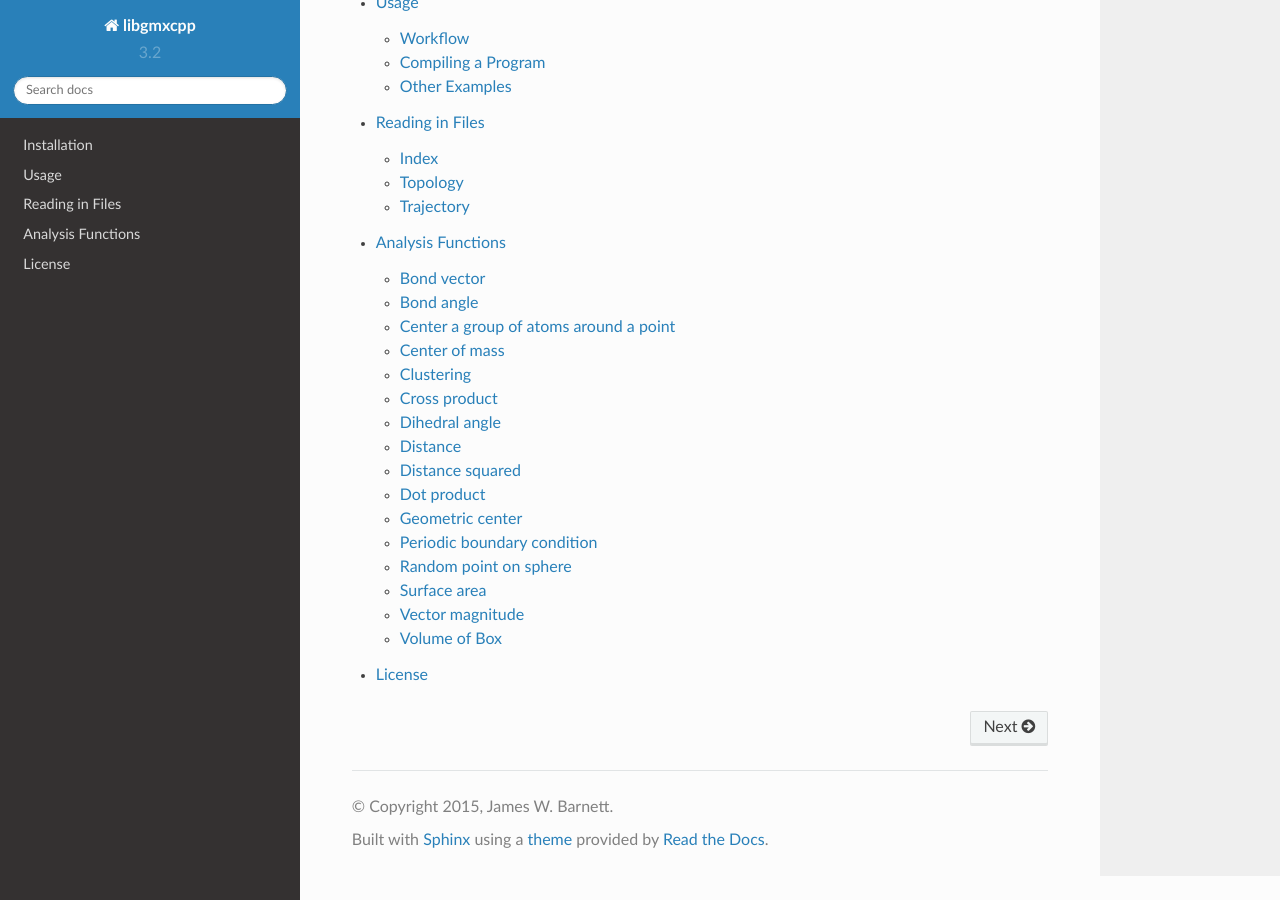
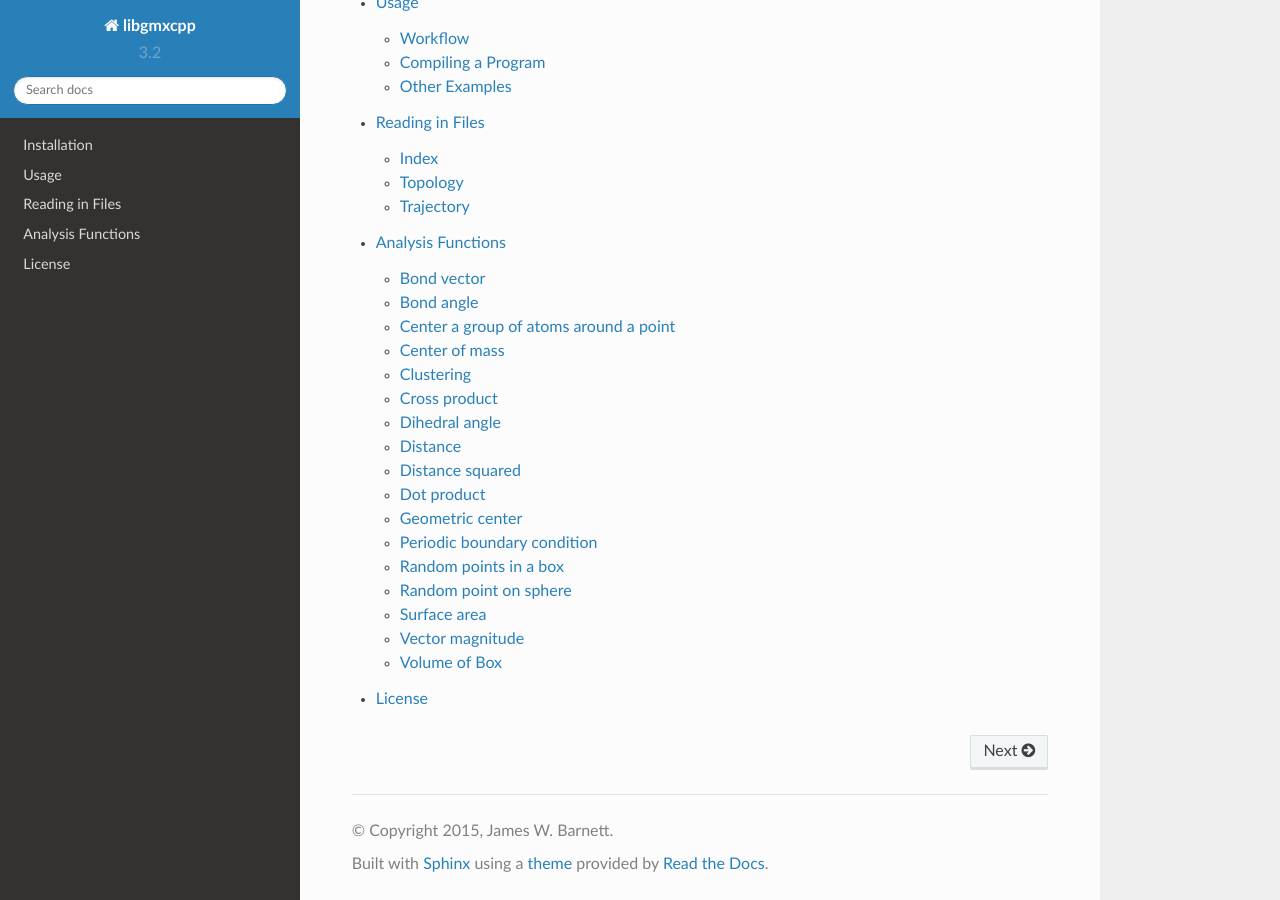
Before and after one commit to wesbarnett/libgmxcpp, a Sphinx documentation site: the page built from docs/index.rst, in a window 1280 px wide and 900 px high, scrolled down 1395 px. Built offline with Sphinx 7.4.7 and the Read the Docs theme 2.0.0, drawn with Linux system fonts in a browser that asks for light colours.

Commit message:
include random points in box

```diff
--- a/docs/analysis.rst
+++ b/docs/analysis.rst
@@ -57,6 +57,10 @@ Periodic boundary condition
 ---------------------------
 .. doxygenfunction:: pbc
 
+Random points in a box
+----------------------
+.. doxygengroup:: gen_rand_box_points
+
 Random point on sphere
 ----------------------
 .. doxygengroup:: gen_sphere_point
```
